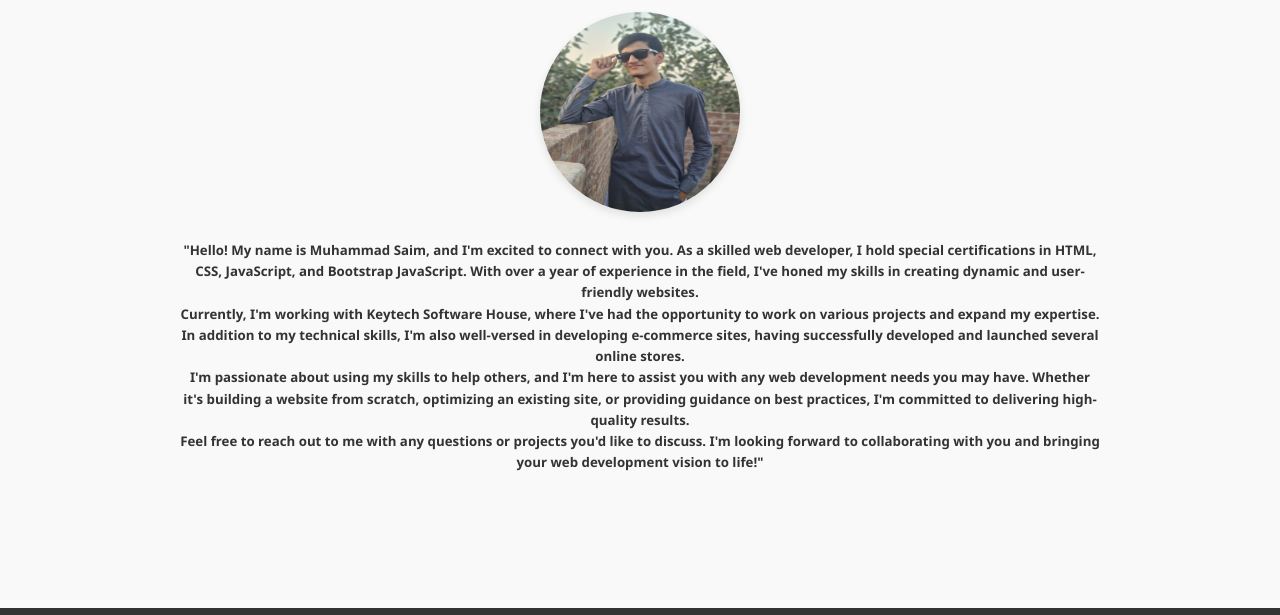
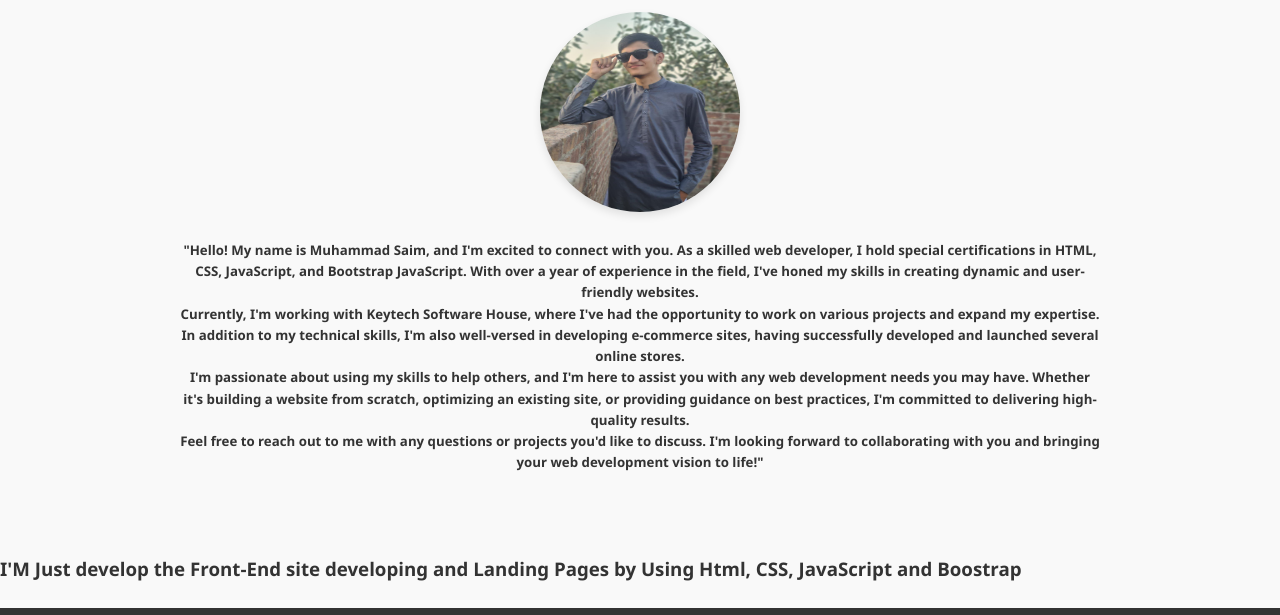
Before and after one commit to Saim123-ai/saim, a plain HTML site: page index.html in a window 1280 px wide. Shown: the part 149-764 px from the top of the page. Drawn offline with Linux system fonts and the light colour scheme.

Commit message:
Update index.html

```diff
--- a/index.html
+++ b/index.html
@@ -248,6 +248,7 @@
             </div>
         </div>
     </section>
+    <h3>I'M Just develop the Front-End site developing and Landing Pages by Using Html, CSS, JavaScript and Boostrap</h3>
 
     <section id="portfolio" class="section portfolio">
         <div class="container">
```
